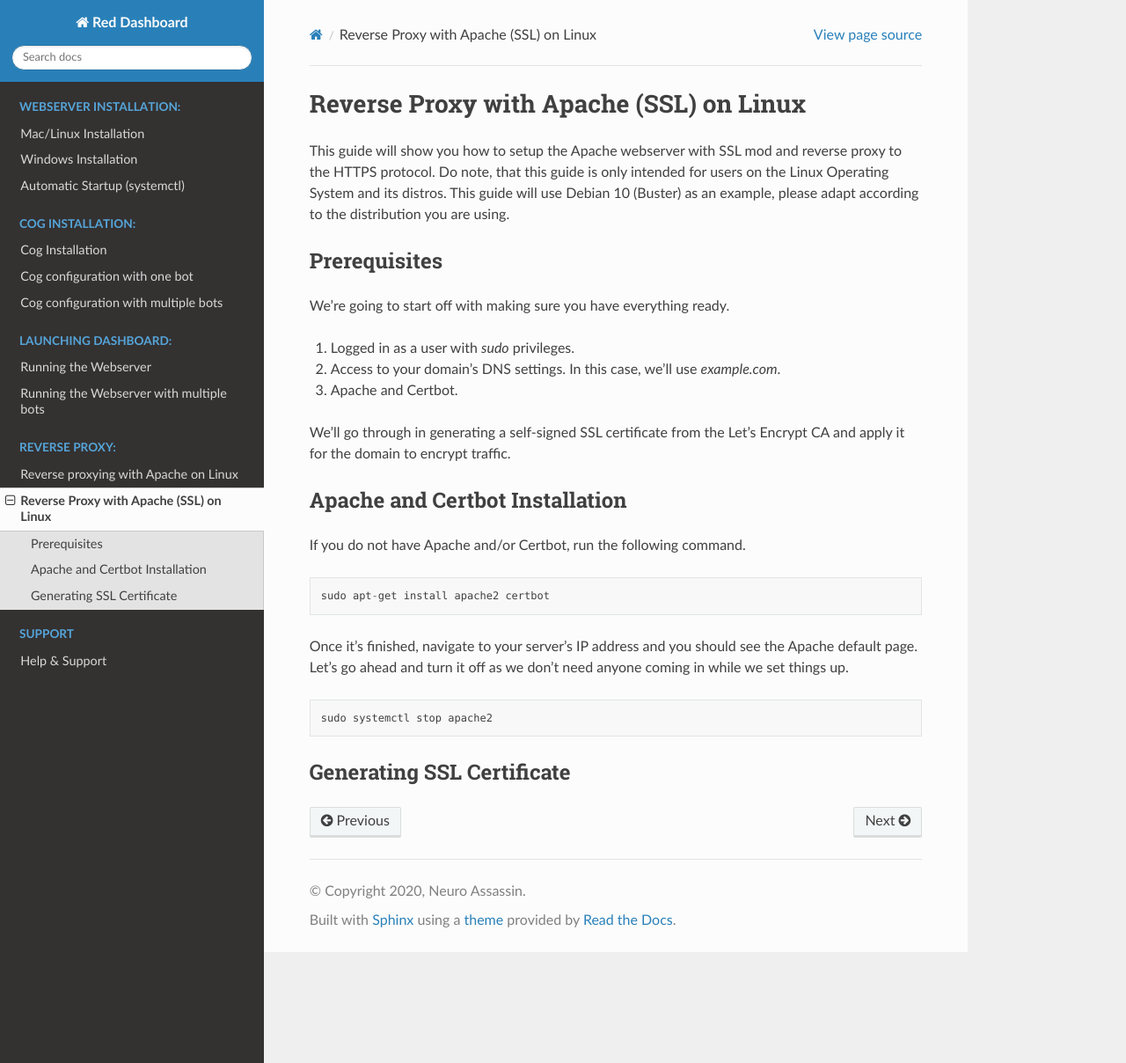
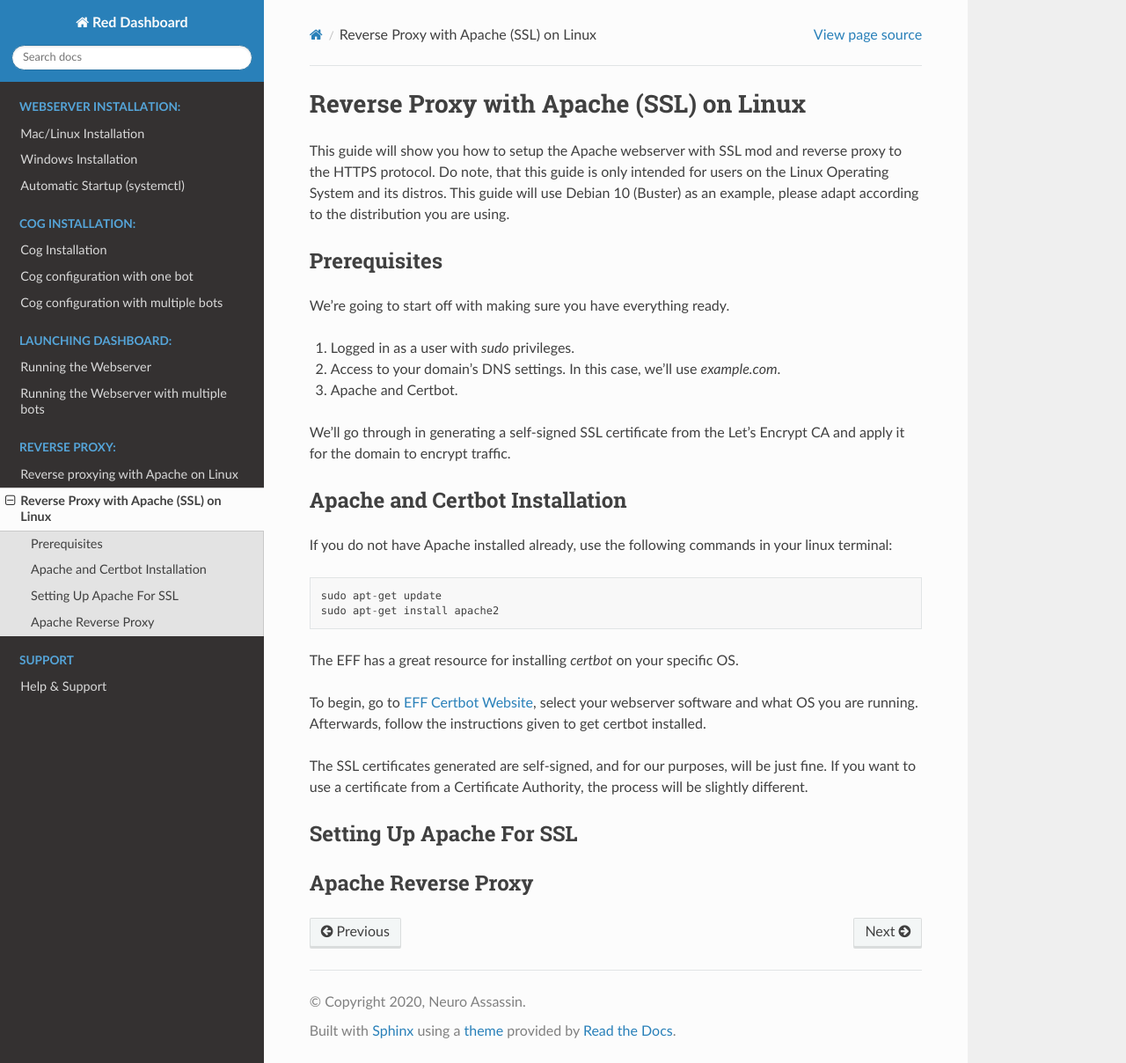
Before and after one commit to Cog-Creators/Red-Dashboard, a Sphinx documentation site: the page built from docs/reverse_proxy_apache_ssl.rst, in a window 1280 px wide and 1208 px high. Shown: the whole window at 88% size. Built offline with Sphinx 7.4.7 and the Read the Docs theme 2.0.0, drawn with Linux system fonts in a browser that asks for light colours.

Commit message:
Link to certbot, and some other setup for later

```diff
--- a/docs/reverse_proxy_apache_ssl.rst
+++ b/docs/reverse_proxy_apache_ssl.rst
@@ -22,19 +22,27 @@ Let's Encrypt CA and apply it for the domain to encrypt traffic.
 Apache and Certbot Installation
 -------------------------------
 
-If you do not have Apache and/or Certbot, run the following command.
+If you do not have Apache installed already, use the following commands in your
+linux terminal:
 
 .. code-block::
 
-    sudo apt-get install apache2 certbot
+    sudo apt-get update
+    sudo apt-get install apache2
 
-Once it's finished, navigate to your server's IP address and you should
-see the Apache default page. Let's go ahead and turn it off as we don't
-need anyone coming in while we set things up.
+The EFF has a great resource for installing *certbot* on your specific OS.
 
-.. code-block::
+To begin, go to `EFF Certbot Website <https://certbot.eff.org/instructions>`__,
+select your webserver software and what OS you are running. Afterwards, follow
+the instructions given to get certbot installed.
 
-    sudo systemctl stop apache2
+The SSL certificates generated are self-signed, and for our purposes, will
+be just fine. If you want to use a certificate from a Certificate Authority,
+the process will be slightly different.
 
-Generating SSL Certificate
---------------------------
+Setting Up Apache For SSL
+-------------------------
+
+
+Apache Reverse Proxy
+--------------------
```
